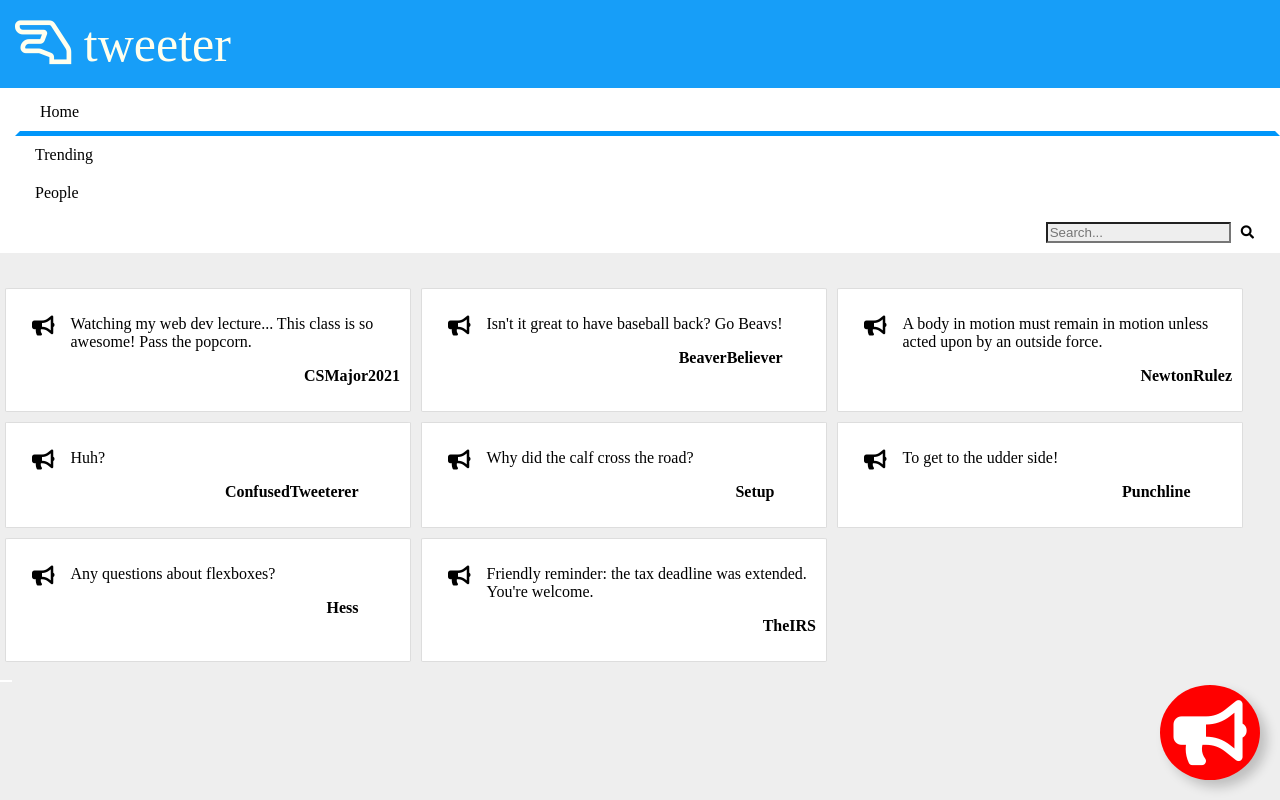
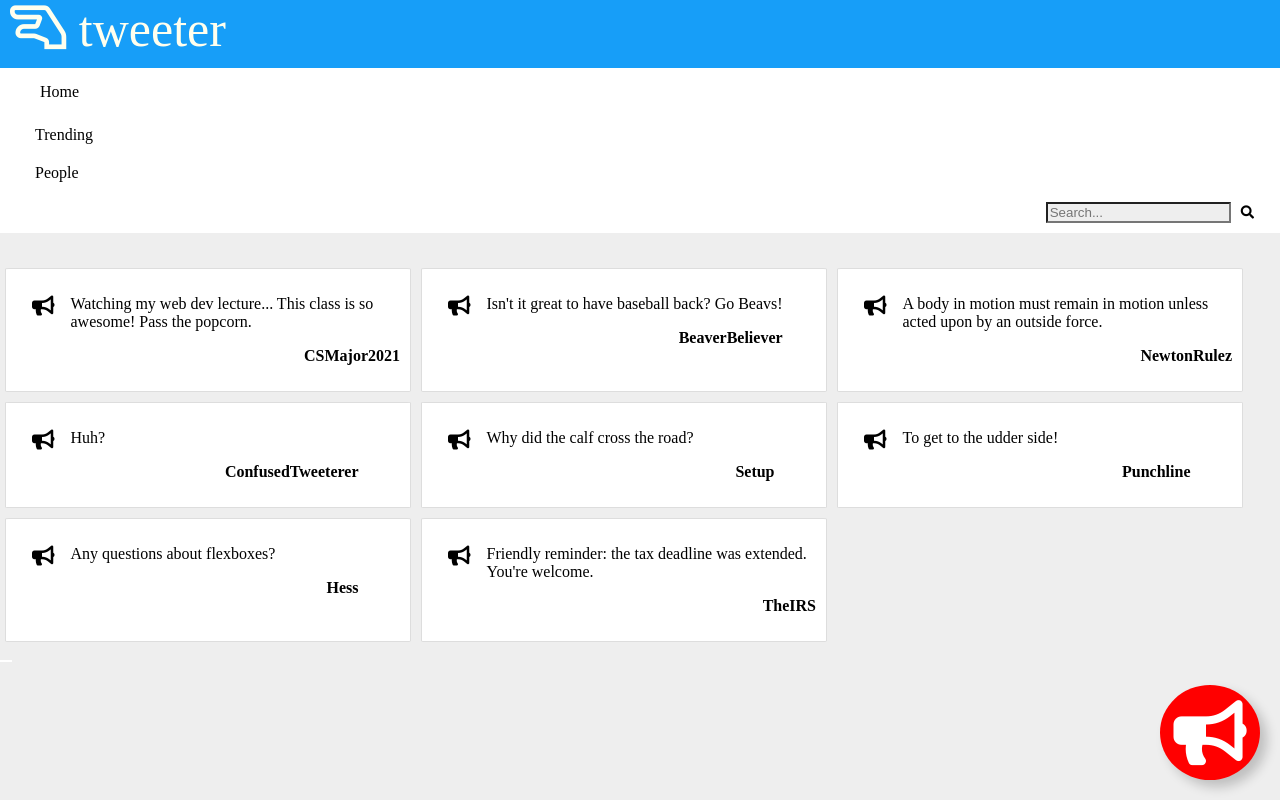
Before and after one commit to jozais-dej/290a2, a plain HTML site: page index.html in a window 1280 px wide. Drawn offline with Linux system fonts and the light colour scheme.

Commit message:
Add files via upload

```diff
--- a/style.css
+++ b/style.css
@@ -7,10 +7,10 @@
         background-color: rgba(0, 150, 250, .9);
     color: #FFE;
     font-weight: 200;
-    padding-bottom: 15px;
-    padding-top: 15px;
+    padding-bottom: 10px;
+    padding-top: 10x;
     font-size: 50px;
-    padding-left: 15px;
+    padding-left: 10px;
 }
 
 body {
@@ -83,7 +83,7 @@ button {
 .active {
     border: solid;
     border-width: thick;
-    border-color: white white rgba(0, 150, 250, 1) white;
+    border-color: white;
 }
 
 .navitem.navbar-search {
```
